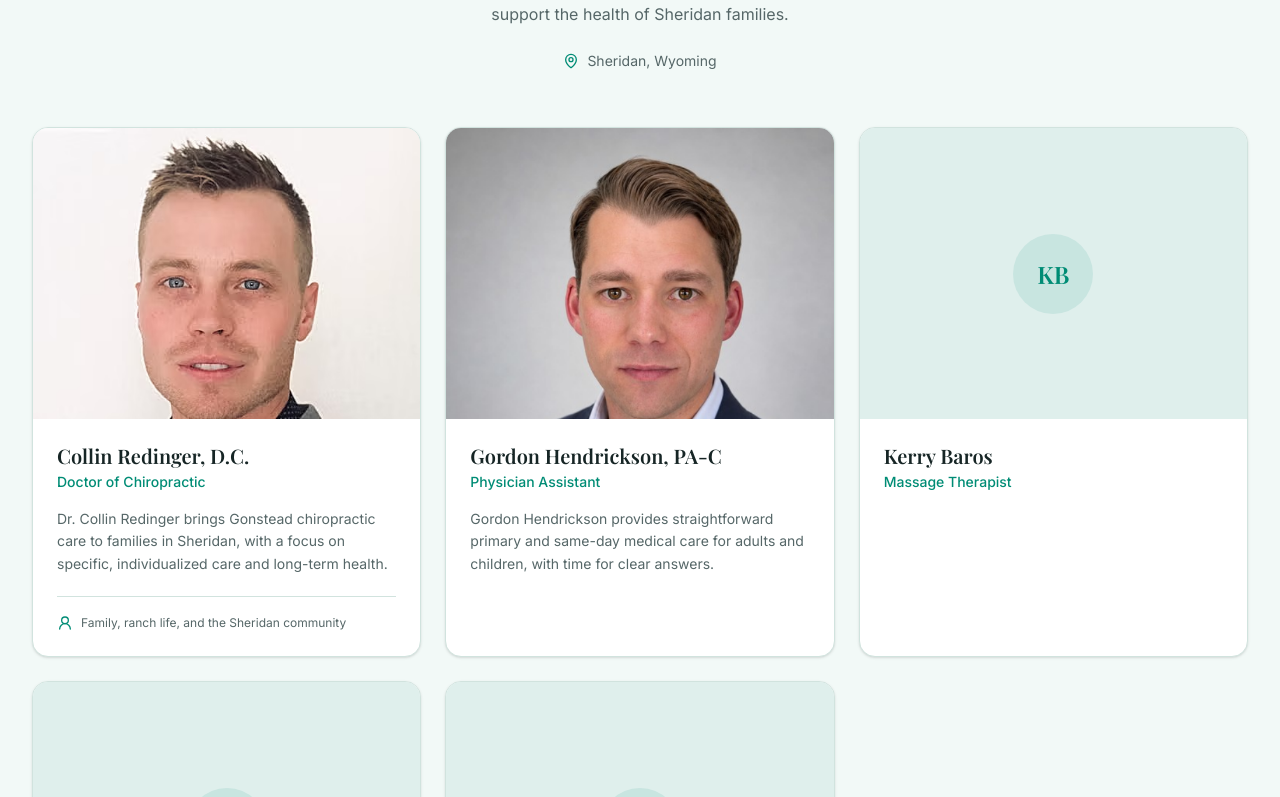
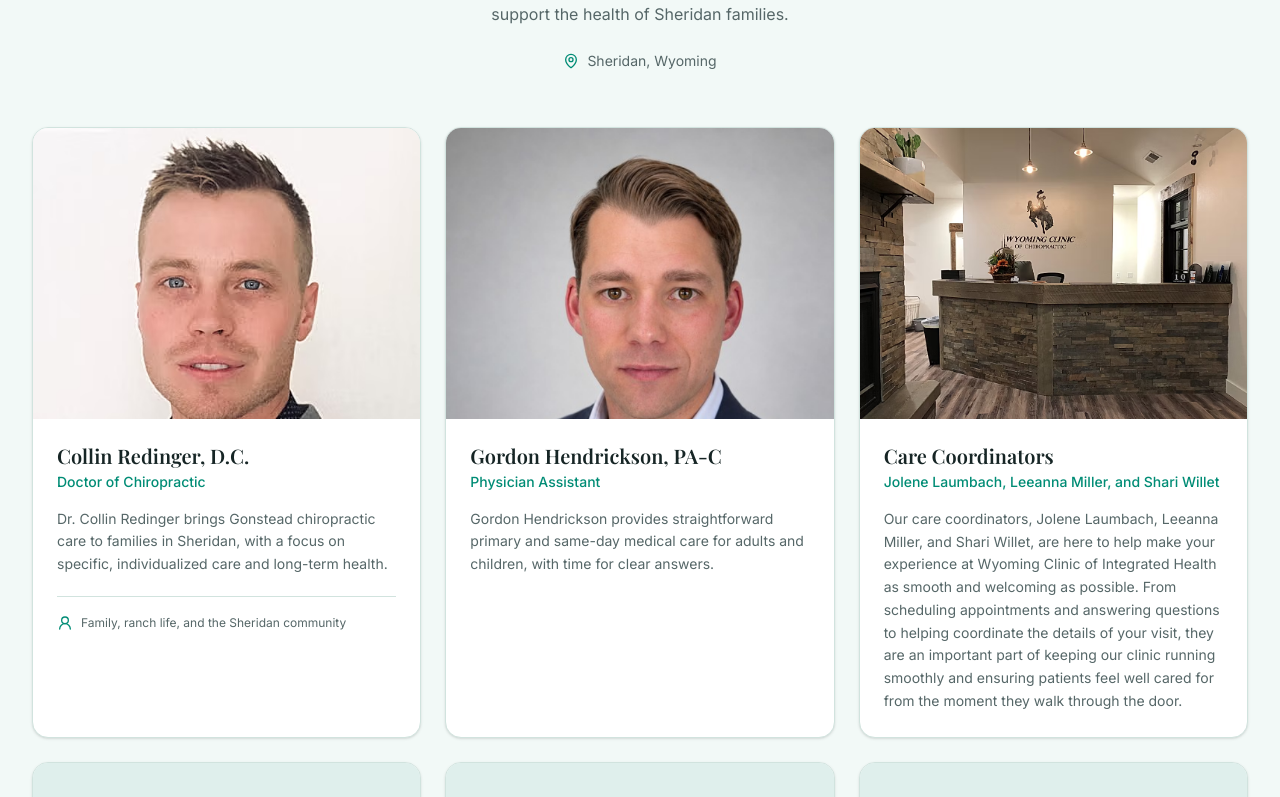
Before and after one commit to blacktoothconsulting/blacktoothconsulting, a Next.js app: page / in a window 1280 px wide. Shown: the part 3103-3900 px from the top of the page. Built offline with nearby package versions, Linux system fonts and the light colour scheme; a web font is replaced by a local one.

Commit message:
Add care coordinators team card

```diff
--- a/components/meet-our-team.tsx
+++ b/components/meet-our-team.tsx
@@ -22,6 +22,12 @@ const teamMembers: TeamMember[] = [
     title: "Physician Assistant",
     image: "/images/gordon.png",
     bio: "Gordon Hendrickson provides straightforward primary and same-day medical care for adults and children, with time for clear answers.",
+  },
+  {
+    name: "Care Coordinators",
+    title: "Jolene Laumbach, Leeanna Miller, and Shari Willet",
+    image: "/images/front-desk.avif",
+    bio: "Our care coordinators, Jolene Laumbach, Leeanna Miller, and Shari Willet, are here to help make your experience at Wyoming Clinic of Integrated Health as smooth and welcoming as possible. From scheduling appointments and answering questions to helping coordinate the details of your visit, they are an important part of keeping our clinic running smoothly and ensuring patients feel well cared for from the moment they walk through the door.",
   },
   {
     name: "Kerry Baros",
```
